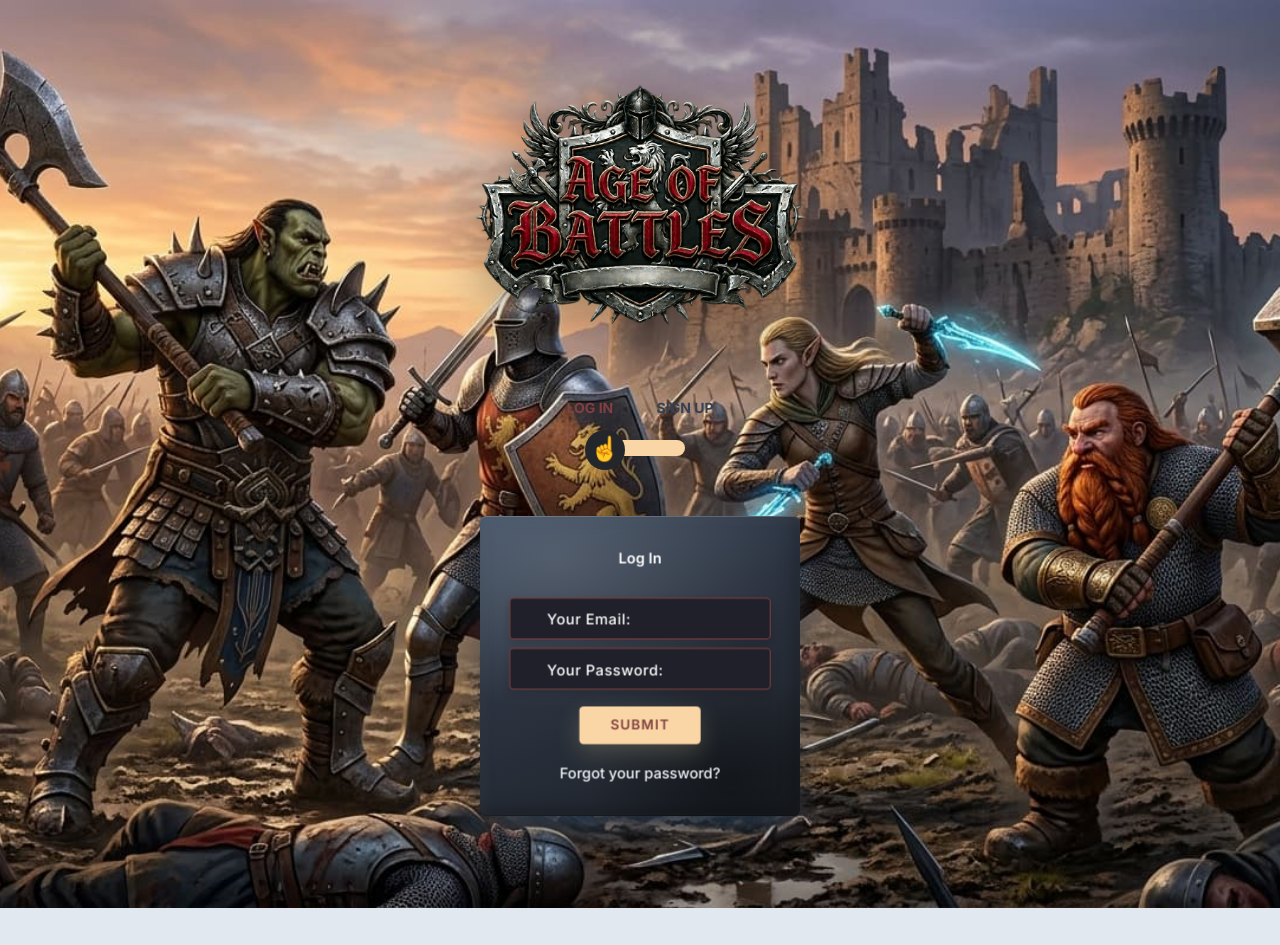
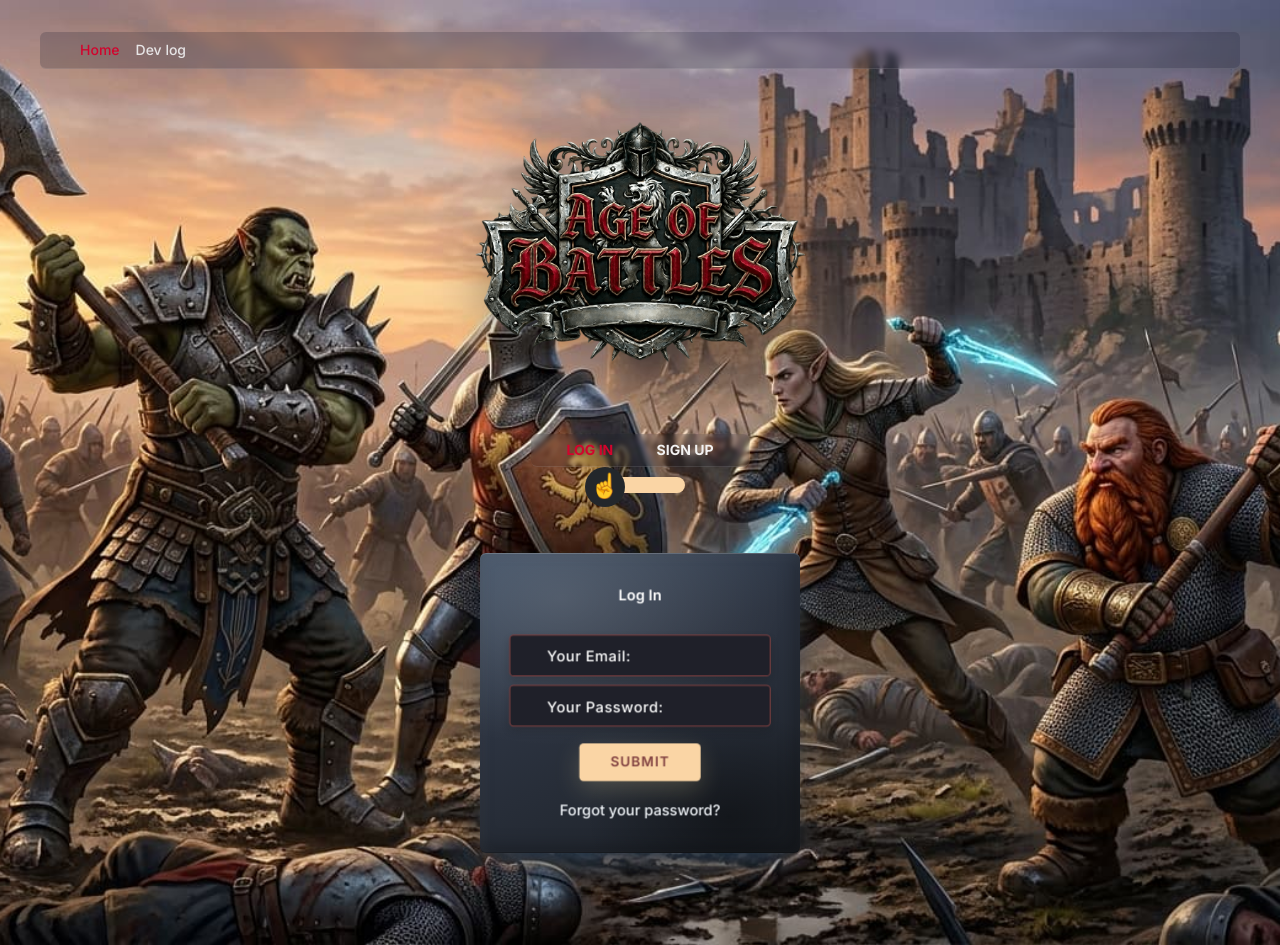
Before and after one commit to Nepalcem/ProjectX-frontend, a React (Vite) app: page / in a window 1280 px wide. Before the commit the page ends 908 px from the top, so only its background shows below. Built offline with nearby package versions, Linux system fonts and the light colour scheme.

Commit message:
added top bar, routing, devLog component, some ui styling

```diff
--- a/src/App.css
+++ b/src/App.css
@@ -5,9 +5,46 @@
   padding: var(--container-padding-mobile);
   box-sizing: border-box;
   display: flex;
+  flex-direction: column;
+  align-items: stretch;
+  background: url("./media/backgrounds/preview-2.jpg") center / cover no-repeat;
+}
+
+/* Same width and horizontal padding as .app-container so the bar lines up on large screens */
+.top-bar {
+  width: 100%;
+  max-width: var(--container-max-width);
+  margin: 0 auto;
+  box-sizing: border-box;
+  border-bottom: 1px solid rgba(255, 255, 255, 0.1);
+  background-color: rgba(15, 23, 42, 0.2);
+  -webkit-backdrop-filter: blur(4px);
+  backdrop-filter: blur(4px);
+  display: flex;
+  gap: 1rem;
+  align-items: center;
+  padding: 0.5rem 1.5rem;
+  border-radius: var(--main-border-radius);
+}
+
+@media (min-width: 768px) {
+  .top-bar {
+    padding: 0.5rem 2rem;
+  }
+}
+
+@media (min-width: 1024px) {
+  .top-bar {
+    padding: 0.5rem 2.5rem;
+  }
+}
+
+.page-wrapper__content {
+  flex: 1;
+  display: flex;
   align-items: center;
   justify-content: center;
-  background: url("./media/backgrounds/preview-2.jpg") center / cover no-repeat;
+  min-height: 0;
 }
 
 .app-container {
--- a/src/App.tsx
+++ b/src/App.tsx
@@ -1,13 +1,16 @@
 import type { FC } from "react";
-import Home from "./pages/Home/Home";
+import { Outlet } from "react-router-dom";
+import TopBar from "./components/TopBar/TopBar";
 import "./App.css";
 
 const App: FC = () => {
   return (
     <main className="page-wrapper">
-      <div className="app-container">
-        <Home />
-        {/* <UnderConstruction /> */}
+      <TopBar />
+      <div className="page-wrapper__content">
+        <div className="app-container">
+          <Outlet />
+        </div>
       </div>
     </main>
   );
--- /dev/null
+++ b/src/components/DevLog/DevLog.tsx
@@ -0,0 +1,80 @@
+import { useEffect, useState } from "react";
+
+type Commit = {
+  sha: string;
+  commit: {
+    message: string;
+    author: {
+      date: string;
+    };
+  };
+};
+
+export default function DevLog() {
+  const [commits, setCommits] = useState<Commit[]>([]);
+  const [loading, setLoading] = useState(true);
+
+  useEffect(() => {
+    let cancelled = false;
+    fetch(
+      "https://api.github.com/repos/nepalcem/projectX-frontend/commits?per_page=5"
+    )
+      .then(res => res.json())
+      .then(data => {
+        if (!cancelled && Array.isArray(data)) {
+          setCommits(data);
+        }
+      })
+      .finally(() => {
+        if (!cancelled) setLoading(false);
+      });
+    return () => {
+      cancelled = true;
+    };
+  }, []);
+
+  return (
+    <section
+      className="w-full max-w-lg rounded-2xl border border-slate-200/80 bg-white/90 p-6 shadow-lg shadow-slate-900/5 backdrop-blur-sm"
+      aria-labelledby="dev-log-heading"
+    >
+      <h2
+        id="dev-log-heading"
+        className="mb-4 border-b border-slate-200 pb-3 text-lg font-semibold tracking-tight text-slate-800"
+      >
+        Developer&apos;s Log:
+      </h2>
+      {loading ? (
+        <p className="text-sm text-slate-500">Loading recent commits…</p>
+      ) : commits.length === 0 ? (
+        <p className="text-sm text-slate-500">No commits to show.</p>
+      ) : (
+        <ul className="space-y-0 divide-y divide-slate-300">
+          {commits.map(c => {
+            const firstLine = c.commit.message.split("\n")[0];
+            return (
+              <li key={c.sha} className="py-3 first:pt-0 last:pb-0">
+                <p
+                  className="text-sm font-medium leading-snug text-slate-800"
+                  title={c.commit.message}
+                >
+                  {firstLine}
+                </p>
+                <time
+                  dateTime={c.commit.author.date}
+                  className="mt-1 block text-xs text-slate-500"
+                >
+                  {new Date(c.commit.author.date).toLocaleDateString("en-GB", {
+                    day: "2-digit",
+                    month: "2-digit",
+                    year: "numeric",
+                  })}
+                </time>
+              </li>
+            );
+          })}
+        </ul>
+      )}
+    </section>
+  );
+}
--- a/src/components/LoginForm/LoginForm.tsx
+++ b/src/components/LoginForm/LoginForm.tsx
@@ -8,13 +8,13 @@ const LoginForm: FC = () => {
   return (
     <div className="section">
       <div className="section pb-5 pt-5 pt-sm-2 text-center">
-        <h6 className="mb-0 pb-3">
+        <h6 className="login-form-tabs mb-0">
           <span
             role="button"
             onClick={() => setIsSignUp(false)}
             style={{
               cursor: "pointer",
-              color: isSignUp ? "#334155" : "#814141",
+              color: isSignUp ? "#f2f2f2" : "var(--main-red-accent)",
             }}
           >
             Log In{" "}
@@ -24,7 +24,7 @@ const LoginForm: FC = () => {
             onClick={() => setIsSignUp(true)}
             style={{
               cursor: "pointer",
-              color: isSignUp ? "#814141" : "#334155",
+              color: isSignUp ? "var(--main-red-accent)" : "#f2f2f2",
             }}
           >
             Sign Up
--- a/src/components/LoginForm/loginform.css
+++ b/src/components/LoginForm/loginform.css
@@ -250,3 +250,14 @@
   width: auto;
   display: block;
 }
+
+.login-form-tabs {
+  display: inline-block;
+  box-sizing: border-box;
+  background-color: rgba(15, 23, 42, 0.1);
+  -webkit-backdrop-filter: blur(2px);
+  backdrop-filter: blur(2px);
+  border-bottom: 1px solid rgba(255, 255, 255, 0.1);
+  border-radius: var(--main-border-radius);
+  padding: 0.35rem 1rem 0.35rem;
+}
--- /dev/null
+++ b/src/components/TopBar/TopBar.tsx
@@ -0,0 +1,38 @@
+import { NavLink } from "react-router-dom";
+import type { FC } from "react";
+
+const TopBar: FC = () => {
+  return (
+    <header className="top-bar" role="banner">
+      <NavLink
+        to="/"
+        className={({ isActive }) =>
+          [
+            "text-sm font-medium transition-colors",
+            isActive
+              ? "text-[var(--main-red-accent)]"
+              : "text-slate-50/85 hover:text-white",
+          ].join(" ")
+        }
+      >
+        Home
+      </NavLink>
+      <NavLink
+        to="/devlog"
+        className={({ isActive }) =>
+          [
+            "text-sm font-medium transition-colors",
+            isActive
+              ? "text-[var(--main-red-accent)]"
+              : "text-slate-50/85 hover:text-white",
+          ].join(" ")
+        }
+      >
+        Dev log
+      </NavLink>
+
+    </header>
+  );
+};
+
+export default TopBar;
--- a/src/main.tsx
+++ b/src/main.tsx
@@ -1,19 +1,24 @@
-import { StrictMode } from 'react'
-import { createRoot } from 'react-dom/client'
-import { BrowserRouter, Routes, Route } from 'react-router-dom';
-import './styles/variables/variables.css';
-import './index.css'
-import App from './App.tsx'
+import { StrictMode } from "react";
+import { createRoot } from "react-dom/client";
+import { BrowserRouter, Routes, Route } from "react-router-dom";
+import "./styles/variables/variables.css";
+import "./index.css";
+import App from "./App.tsx";
+import Home from "./pages/Home/Home";
+import DevLogPage from "./pages/DevLog/DevLogPage";
 
-export const About = () => <h1>About</h1>
+export const About = () => <h1>About</h1>;
 
-createRoot(document.getElementById('root')!).render(
+createRoot(document.getElementById("root")!).render(
   <StrictMode>
     <BrowserRouter>
       <Routes>
-        <Route path="/" element={<App />} />
+        <Route path="/" element={<App />}>
+          <Route index element={<Home />} />
+          <Route path="devlog" element={<DevLogPage />} />
+        </Route>
         <Route path="/about" element={<About />} />
       </Routes>
     </BrowserRouter>
   </StrictMode>
-)
+);
--- /dev/null
+++ b/src/pages/DevLog/DevLogPage.tsx
@@ -0,0 +1,12 @@
+import type { FC } from "react";
+import DevLog from "../../components/DevLog/DevLog";
+
+const DevLogPage: FC = () => {
+  return (
+    <div className="devlog-page w-full max-w-lg">
+      <DevLog />
+    </div>
+  );
+};
+
+export default DevLogPage;
```
